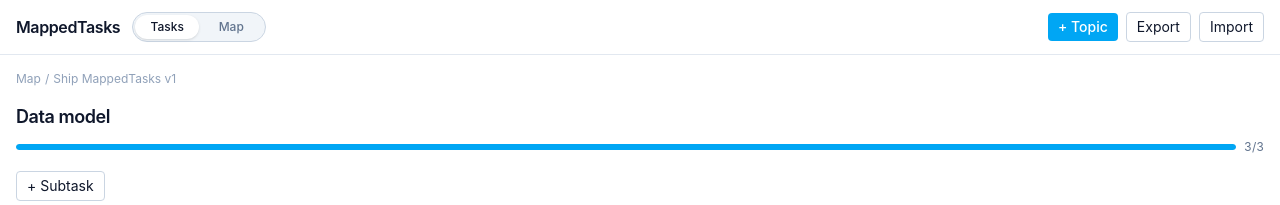
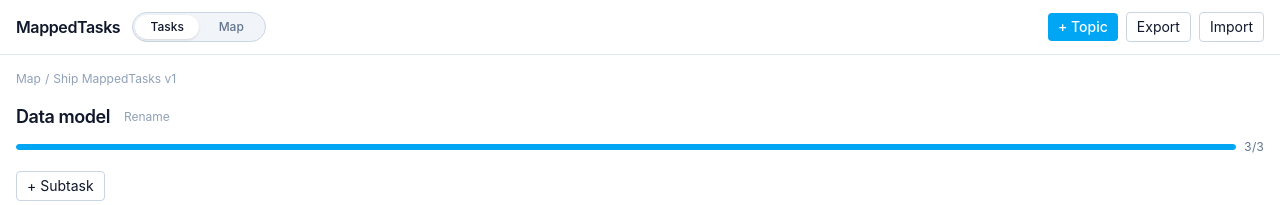
Before and after one commit to SirBalloon/MappedTasks, a React (Vite) app: page /topic/data in a window 1280 px wide. Shown: the top 205 px of the page. Built offline with nearby package versions, Linux system fonts and the light colour scheme.

Commit message:
Nodes can be renamed (#20)
Co-authored-by: SirBalloon <10kasskush01@gmail.com>

```diff
--- a/src/components/TreeNodeRow.tsx
+++ b/src/components/TreeNodeRow.tsx
@@ -126,7 +126,10 @@ export function TreeNodeRow({ id }: Props) {
             </button>
             <RowMenu
               label={`More actions for ${node.title}`}
-              items={[{ label: 'Delete', destructive: true, onSelect: () => void onDelete() }]}
+              items={[
+                { label: 'Rename', onSelect: () => setRenaming(true) },
+                { label: 'Delete', destructive: true, onSelect: () => void onDelete() },
+              ]}
             />
           </span>
         </div>
--- a/src/routes/TopicView.tsx
+++ b/src/routes/TopicView.tsx
@@ -10,7 +10,9 @@ export function TopicView() {
   const { id = '' } = useParams();
   const nodes = useTreeStore((s) => s.nodes);
   const addNode = useTreeStore((s) => s.addNode);
+  const renameNode = useTreeStore((s) => s.renameNode);
   const [adding, setAdding] = useState(false);
+  const [renaming, setRenaming] = useState(false);
 
   const node = nodes[id];
   if (!node) return <Navigate to="/" replace />;
@@ -35,7 +37,29 @@ export function TopicView() {
       </nav>
 
       <header className="flex flex-col gap-2">
-        <h1 className="text-lg font-semibold tracking-tight">{node.title}</h1>
+        {renaming ? (
+          <InlineInput
+            label="Rename topic"
+            initial={node.title}
+            onCommit={(title) => {
+              renameNode(id, title);
+              setRenaming(false);
+            }}
+            onCancel={() => setRenaming(false)}
+          />
+        ) : (
+          <div className="flex items-center gap-2">
+            <h1 className="text-lg font-semibold tracking-tight">{node.title}</h1>
+            <button
+              type="button"
+              onClick={() => setRenaming(true)}
+              className="rounded px-1.5 text-xs text-slate-400 hover:bg-slate-100 hover:text-slate-600 pointer-coarse:min-h-11 pointer-coarse:px-3 dark:hover:bg-slate-800 dark:hover:text-slate-300"
+              aria-label={`Rename ${node.title}`}
+            >
+              Rename
+            </button>
+          </div>
+        )}
         <ProgressBar ratio={r.ratio} label={`${r.doneLeaves}/${r.leaves}`} />
       </header>
 
```
